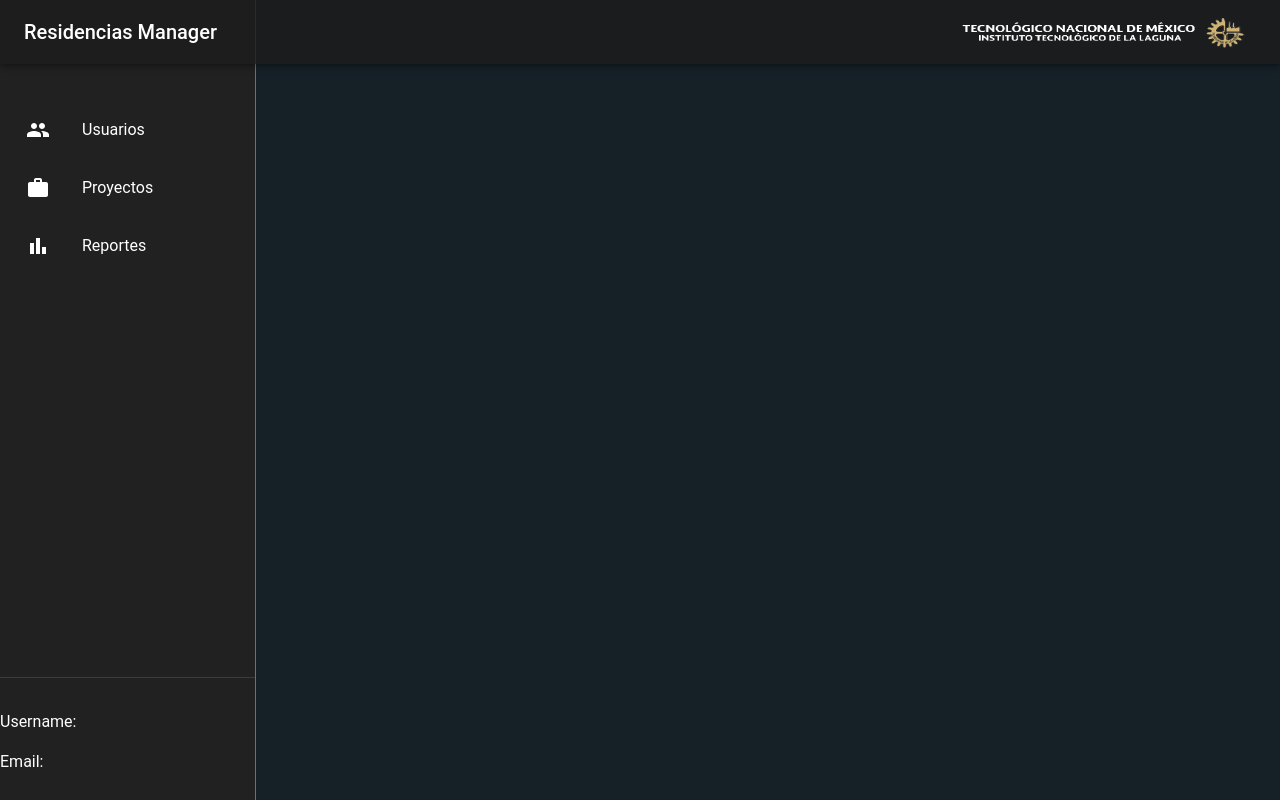
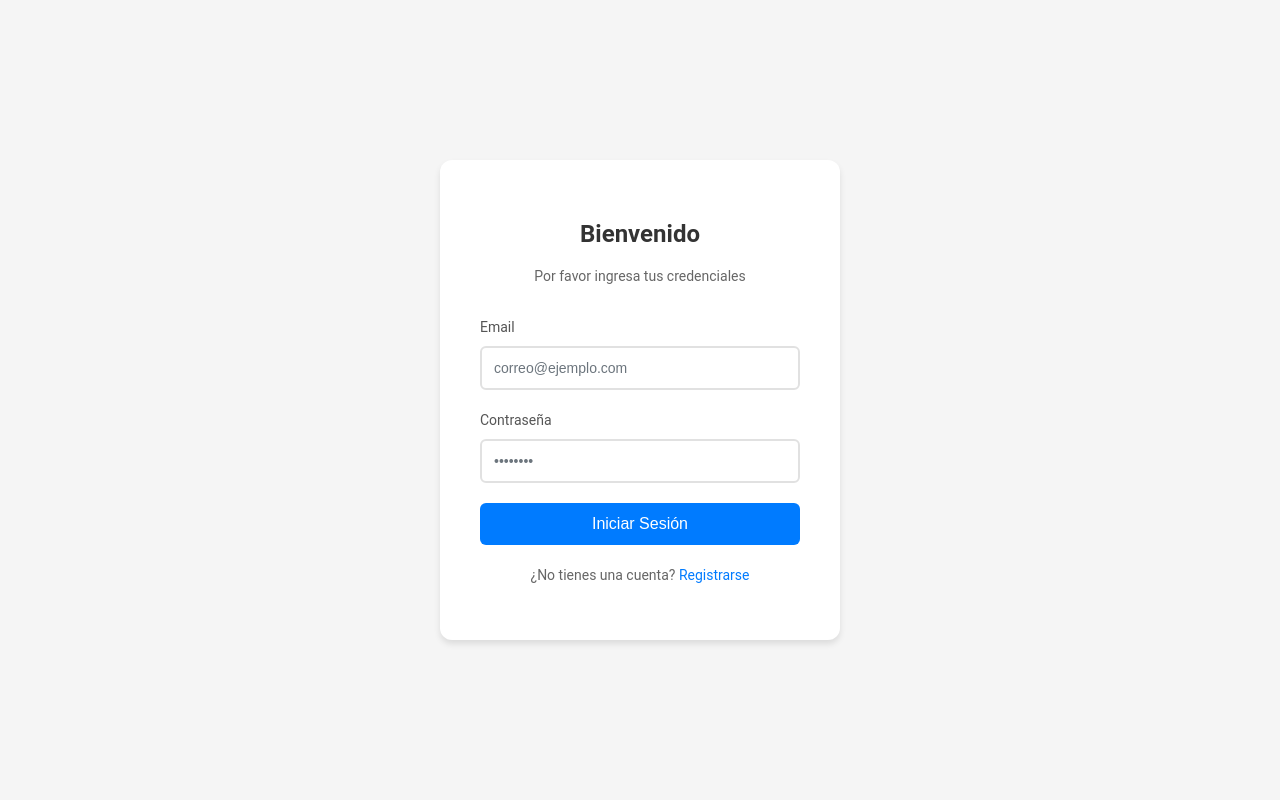
Before and after one commit to DavidCarG/gestion-de-residencias, a React (Vite) app: page / in a window 1280 px wide. Built offline with nearby package versions, Linux system fonts and the light colour scheme.

Commit message:
Finished

```diff
--- a/src/components/layout/SideBar.jsx
+++ b/src/components/layout/SideBar.jsx
@@ -1,4 +1,4 @@
-import { Divider, Stack } from '@mui/material';
+import { Divider, Stack, Typography, Avatar } from '@mui/material';
 import UserOptions from './UserOptions';
 import OptionsMenu from './OptionsMenu';
 import { useSelector } from 'react-redux';
@@ -12,6 +12,18 @@ const sidebarStyles = {
     flexGrow: 1,
     borderRight: '0.5px solid #707070',
   },
+  userContainer: {
+    display: 'flex',
+    alignItems: 'center',
+    padding: '10px',
+  },
+  avatar: {
+    marginRight: '10px',
+  },
+  userInfo: {
+    display: 'flex',
+    flexDirection: 'column',
+  },
 };
 
 export default function SideBar() {
@@ -22,9 +34,14 @@ export default function SideBar() {
       <OptionsMenu />
       <Stack spacing={2}>
         <Divider />
-        <div>
-          <p>Username: {username}</p>
-          <p>Email: {email}</p>
+        <div style={sidebarStyles.userContainer}>
+          <Avatar sx={sidebarStyles.avatar}>{username.charAt(0)}</Avatar>
+          <div style={sidebarStyles.userInfo}>
+            <Typography variant="body1">{username}</Typography>
+            <Typography variant="body2" color="textSecondary">
+              {email}
+            </Typography>
+          </div>
         </div>
       </Stack>
     </Stack>
--- a/src/main.jsx
+++ b/src/main.jsx
@@ -29,9 +29,9 @@ createRoot(document.getElementById('root')).render(
         <Router>
           <CssBaseline />
           <Routes>
-            <Route path="/login" element={<Login />} />
+            <Route path="/" element={<Login />} />
             <Route path="/register" element={<Register />} />
-            <Route path="/" element={<App />} />
+            <Route path="/home" element={<App />} />
             <Route path="/proyectos" element={<ProjectsView />} />
             <Route path="/usuarios" element={<UsersView />} />
             <Route path="/reportes" element={<ReportsView />} />
--- a/src/views/Auth/Register.jsx
+++ b/src/views/Auth/Register.jsx
@@ -89,7 +89,7 @@ const Register = () => {
       })
       .then((res) => {
         console.log(res);
-        navigate('/login');
+        navigate('/');
       })
       .catch((error) => {
         console.error('Registration error:', error);
--- a/src/views/Auth/index.jsx
+++ b/src/views/Auth/index.jsx
@@ -92,8 +92,13 @@ const Login = () => {
       .then((res) => {
         console.log(res);
         if (res.data.success) {
-          dispatch(setUser({ username: res.data.user.username, email: res.data.user.email }));
-          navigate('/');
+          dispatch(
+            setUser({
+              username: res.data.user.username,
+              email: res.data.user.email,
+            }),
+          );
+          navigate('/home');
         }
       })
       .catch((error) => {
```
